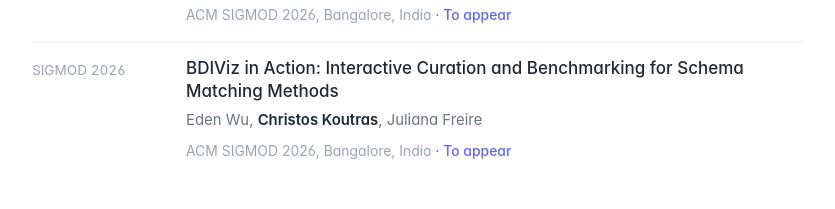
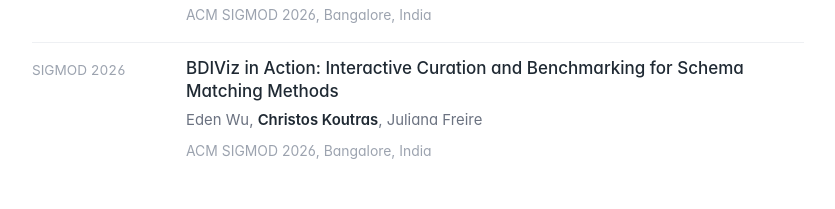
Before and after one commit to ckoutras/ckoutras.github.io, an Astro site: page /publications in a window 1280 px wide. Shown: the part 537-746 px from the top of the page, without its empty margins (222-1057 px from the left). Built offline with nearby package versions, Linux system fonts and the light colour scheme; Astro itself is replaced by a stand-in of ours; a web font is replaced by a local one.

Commit message:
Update publications status

```diff
--- a/src/content/publications/2026-sigmod-bdikit-demo.md
+++ b/src/content/publications/2026-sigmod-bdikit-demo.md
@@ -5,5 +5,4 @@
 venueShort: "SIGMOD 2026"
 year: 2026
 location: "Bangalore, India"
-note: "To appear"
 ---
--- a/src/content/publications/2026-sigmod-bdiviz.md
+++ b/src/content/publications/2026-sigmod-bdiviz.md
@@ -5,5 +5,4 @@
 venueShort: "SIGMOD 2026"
 year: 2026
 location: "Bangalore, India"
-note: "To appear"
 ---
```
